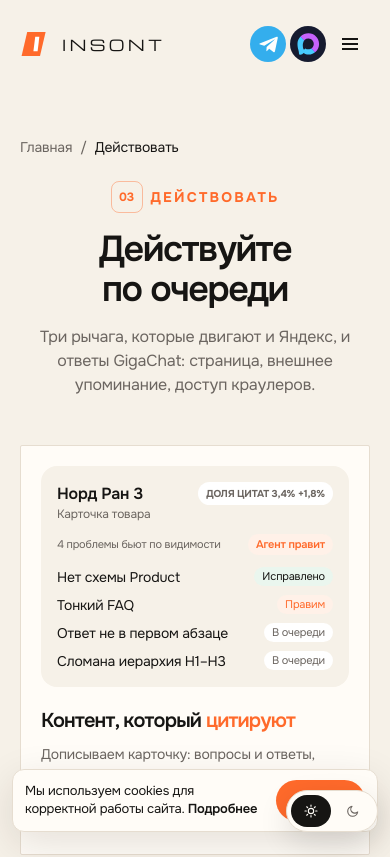
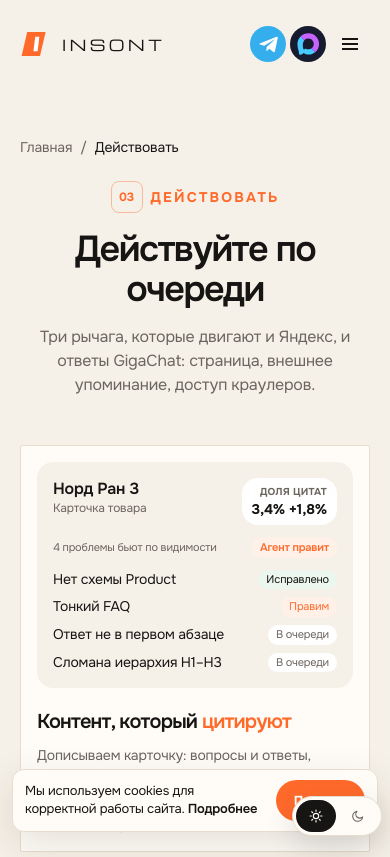
Before and after one commit to egor2001barkov-cmd/innsont, a Next.js app: page /deystvovat in a window 390 px wide. Shown: the top 857 px of the page. Built offline with nearby package versions, Linux system fonts and the light colour scheme.

Commit message:
Мобильная вёрстка карточек: текст не обрезается и не наезжает.

```diff
--- a/src/app/globals.css
+++ b/src/app/globals.css
@@ -53,6 +53,8 @@ html {
   scroll-behavior: auto;
   overflow-x: clip;
   max-width: 100%;
+  -webkit-text-size-adjust: 100%;
+  text-size-adjust: 100%;
 }
 
 body {
@@ -91,6 +93,7 @@ h3,
   letter-spacing: -0.04em;
   font-weight: 600;
   text-wrap: balance;
+  overflow-wrap: break-word;
 }
 
 .wordmark {
@@ -535,6 +538,28 @@ html[data-theme="dark"] .card {
 }
 
 @media (max-width: 640px) {
+  h1,
+  h2,
+  h3,
+  .serif {
+    text-wrap: pretty;
+  }
+
+  main {
+    padding-bottom: 5.5rem;
+  }
+
+  .ui-stage,
+  .card {
+    overflow: hidden;
+  }
+
+  .theme-dock {
+    right: max(8px, env(safe-area-inset-right));
+    bottom: max(8px, env(safe-area-inset-bottom));
+    padding: 3px;
+  }
+
   .theme-dock button span {
     display: none;
   }
@@ -602,8 +627,14 @@ html[data-theme="dark"] .theme-dock button.is-on {
   background: var(--paper);
   border: 1px solid var(--line);
   border-radius: 24px;
-  padding: 22px;
+  padding: 16px;
   box-shadow: 0 22px 50px rgba(40, 24, 8, 0.07);
+}
+
+@media (min-width: 640px) {
+  .ui-stage {
+    padding: 22px;
+  }
 }
 
 .ui-stage-good {
--- a/src/components/HeroMocks.tsx
+++ b/src/components/HeroMocks.tsx
@@ -93,22 +93,22 @@ export function PageIssuesCard() {
   return (
     <div className="rounded-[28px] border border-[#ece6dc] bg-[#faf7f2] p-5 shadow-[0_24px_60px_rgba(40,24,8,0.08)] md:p-6">
       <div className="flex items-start justify-between gap-3">
-        <div>
-          <div className="text-lg font-semibold">Норд Ран 3</div>
+        <div className="min-w-0">
+          <div className="text-lg font-semibold leading-snug">Норд Ран 3</div>
           <div className="text-xs text-muted">Карточка товара</div>
         </div>
-        <div className="rounded-xl bg-white px-3 py-2 text-right">
+        <div className="shrink-0 rounded-xl bg-white px-3 py-2 text-right">
           <div className="text-[10px] font-bold uppercase tracking-wide text-muted">
             Доля цитат
           </div>
-          <div className="text-sm font-bold">
+          <div className="text-sm font-bold whitespace-nowrap">
             3,4% <span className="text-good">+1,8%</span>
           </div>
         </div>
       </div>
-      <div className="mt-4 flex items-center justify-between text-[12px] text-muted">
-        <span>4 проблемы бьют по видимости</span>
-        <span className="rounded-full border border-orange/30 bg-white px-2.5 py-0.5 font-semibold text-orange">
+      <div className="mt-4 flex flex-wrap items-center justify-between gap-2 text-[12px] text-muted">
+        <span className="min-w-0 leading-snug">4 проблемы бьют по видимости</span>
+        <span className="shrink-0 rounded-full border border-orange/30 bg-white px-2.5 py-0.5 font-semibold whitespace-nowrap text-orange">
           Агент правит
         </span>
       </div>
@@ -116,18 +116,18 @@ export function PageIssuesCard() {
         {rows.map(([t, s, c]) => (
           <li
             key={t}
-            className="flex items-center justify-between gap-3 border-t border-[#ece6dc] pt-2.5 text-sm"
+            className="flex items-start justify-between gap-3 border-t border-[#ece6dc] pt-2.5 text-sm"
           >
-            <span className="flex items-center gap-2">
+            <span className="flex min-w-0 items-start gap-2 leading-snug">
               <span
-                className={`h-2 w-2 rounded-full ${
+                className={`mt-1.5 h-2 w-2 shrink-0 rounded-full ${
                   c === "good" ? "bg-good" : c === "orange" ? "bg-orange" : "bg-[#d9d0c3]"
                 }`}
               />
               {t}
             </span>
             <span
-              className={`rounded-full px-2.5 py-0.5 text-[11px] font-semibold ${
+              className={`shrink-0 rounded-full px-2.5 py-0.5 text-[11px] font-semibold whitespace-nowrap ${
                 c === "good"
                   ? "bg-[#eaf6ee] text-good"
                   : c === "orange"
--- a/src/components/Showcase.tsx
+++ b/src/components/Showcase.tsx
@@ -45,29 +45,31 @@ export function StepBadge({ n, label }: { n: string; label: string }) {
 
 export function ActionCenterShowcase() {
   return (
-    <div className="card p-5 shadow-[0_20px_50px_rgba(40,24,8,0.08)] md:p-6">
-      <div className="flex items-start justify-between gap-3">
-        <div>
-          <div className="text-lg font-semibold">Центр действий</div>
-          <p className="text-xs text-muted">Рекомендации после последнего прогона видимости</p>
+    <div className="card min-w-0 overflow-hidden p-4 shadow-[0_20px_50px_rgba(40,24,8,0.08)] sm:p-5 md:p-6">
+      <div className="flex flex-col gap-3 sm:flex-row sm:items-start sm:justify-between">
+        <div className="min-w-0">
+          <div className="text-lg font-semibold leading-snug">Центр действий</div>
+          <p className="mt-0.5 text-xs leading-snug text-muted">
+            Рекомендации после последнего прогона видимости
+          </p>
         </div>
-        <span className="rounded-full bg-[#eaf6ee] px-3 py-1 text-xs font-medium text-good">
+        <span className="w-fit shrink-0 rounded-full bg-[#eaf6ee] px-3 py-1 text-xs font-medium leading-snug text-good">
           ● Следующий прогон · 10:51
         </span>
       </div>
-      <div className="mt-4 grid grid-cols-2 gap-y-4 rounded-2xl bg-[#f6f1e8] px-4 py-4 sm:grid-cols-4 sm:gap-y-0">
+      <div className="mt-4 grid grid-cols-2 gap-y-4 rounded-2xl bg-[#f6f1e8] px-3 py-4 sm:grid-cols-4 sm:gap-y-0 sm:px-4">
         {[
           ["Открыто", "287"],
           ["В работе", "42"],
           ["Закрыто", "156"],
           ["Прирост видимости", "+12,4%"],
         ].map(([k, v]) => (
-          <div key={k} className="flex flex-col items-center text-center">
-            <div className="h-8 max-w-[9.5rem] text-[10px] font-semibold uppercase leading-tight tracking-[0.12em] text-muted">
+          <div key={k} className="flex min-w-0 flex-col items-center px-1 text-center">
+            <div className="min-h-8 text-[10px] font-semibold uppercase leading-tight tracking-[0.08em] text-muted">
               {k}
             </div>
             <div
-              className={`font-sans text-[32px] font-bold leading-none tracking-[-0.03em] [font-variant-numeric:tabular-nums] whitespace-nowrap ${
+              className={`mt-1 font-sans text-[26px] font-bold leading-none tracking-[-0.03em] [font-variant-numeric:tabular-nums] sm:text-[32px] ${
                 v.startsWith("+") ? "text-good" : "text-ink"
               }`}
             >
@@ -111,31 +113,34 @@ export function ActionCenterShowcase() {
             href: "/seo/tekhnicheskiy-audit",
           },
         ].map((row) => (
-          <div
-            key={row.t}
-            className="flex flex-wrap items-center gap-3 rounded-2xl bg-[#fbf7f0] px-3 py-3"
-          >
-            <span className="flex h-10 w-10 items-center justify-center rounded-xl bg-white text-[#8a5a38]">
+          <div key={row.t} className="rounded-2xl bg-[#fbf7f0] px-3 py-3">
+            <div className="flex gap-3">
+              <span className="flex h-10 w-10 shrink-0 items-center justify-center rounded-xl bg-white text-[#8a5a38]">
                 <Icon name={row.icon} className="h-5 w-5" />
               </span>
               <div className="min-w-0 flex-1">
-              <div className="text-sm font-semibold">{row.t}</div>
-              <div className="text-xs text-muted">{row.d}</div>
-            </div>
-            <span className="text-xs text-muted">{row.n} задач</span>
+                <div className="flex items-start justify-between gap-2">
+                  <div className="min-w-0 text-sm font-semibold leading-snug">{row.t}</div>
                   <span
-              className={`rounded-full px-2 py-0.5 text-[11px] font-bold ${
+                    className={`shrink-0 rounded-full px-2 py-0.5 text-[11px] font-bold ${
                       row.prio === "Высокий" ? "bg-[#eaf6ee] text-good" : "bg-[#fff4e5] text-[#c47a12]"
                     }`}
                   >
                     {row.prio}
                   </span>
+                </div>
+                <div className="mt-0.5 text-xs leading-snug text-muted">{row.d}</div>
+                <div className="mt-2.5 flex flex-wrap items-center gap-2">
+                  <span className="text-xs text-muted">{row.n} задач</span>
                   <Link
                     href={row.href}
                     className="rounded-full border border-line bg-white px-3 py-1 text-xs font-semibold hover:border-orange"
                   >
                     Исправить →
                   </Link>
+                </div>
+              </div>
+            </div>
           </div>
         ))}
       </div>
@@ -145,21 +150,26 @@ export function ActionCenterShowcase() {
 
 export function ActTrio() {
   return (
-    <div className="grid items-stretch gap-4 lg:grid-cols-3">
-      <article className="card flex h-full flex-col p-5">
-        <div className="min-h-0 flex-1 rounded-2xl bg-[#f6f1e8] p-4">
-          <div className="flex items-start justify-between gap-2">
-            <div>
-              <div className="font-semibold">Норд Ран 3</div>
+    <div className="grid min-w-0 items-stretch gap-4 lg:grid-cols-3">
+      <article className="card flex h-full min-w-0 flex-col p-4 sm:p-5">
+        <div className="min-h-0 min-w-0 flex-1 overflow-hidden rounded-2xl bg-[#f6f1e8] p-4">
+          <div className="flex items-start justify-between gap-3">
+            <div className="min-w-0">
+              <div className="font-semibold leading-snug">Норд Ран 3</div>
               <div className="text-xs text-muted">Карточка товара</div>
             </div>
-            <div className="rounded-full bg-white px-2 py-1 text-[10px] font-bold uppercase text-muted">
-              Доля цитат 3,4% <span className="text-good">+1,8%</span>
+            <div className="shrink-0 rounded-2xl bg-white px-2.5 py-1.5 text-right">
+              <div className="text-[10px] font-bold uppercase tracking-wide text-muted">
+                Доля цитат
+              </div>
+              <div className="text-sm font-bold whitespace-nowrap">
+                3,4% <span className="text-good">+1,8%</span>
               </div>
             </div>
-          <div className="mt-3 flex items-center justify-between text-[11px] text-muted">
-            <span>4 проблемы бьют по видимости</span>
-            <span className="rounded-full bg-[#fff1e8] px-2 py-0.5 font-semibold text-orange">
+          </div>
+          <div className="mt-3 flex flex-wrap items-center justify-between gap-2 text-[11px] text-muted">
+            <span className="min-w-0 leading-snug">4 проблемы бьют по видимости</span>
+            <span className="shrink-0 rounded-full bg-[#fff1e8] px-2 py-0.5 font-semibold whitespace-nowrap text-orange">
               Агент правит
             </span>
           </div>
@@ -170,10 +180,10 @@ export function ActTrio() {
               ["Ответ не в первом абзаце", "В очереди", "muted"],
               ["Сломана иерархия H1–H3", "В очереди", "muted"],
             ].map(([t, s, c]) => (
-              <li key={t} className="flex items-center justify-between gap-2">
-                <span>{t}</span>
+              <li key={t} className="flex items-start justify-between gap-3">
+                <span className="min-w-0 leading-snug">{t}</span>
                 <span
-                  className={`rounded-full px-2 py-0.5 text-[11px] ${
+                  className={`shrink-0 rounded-full px-2 py-0.5 text-[11px] whitespace-nowrap ${
                     c === "good"
                       ? "bg-[#eaf6ee] text-good"
                       : c === "orange"
@@ -197,7 +207,7 @@ export function ActTrio() {
         </p>
       </article>
 
-      <article className="card flex h-full flex-col p-5">
+      <article className="card flex h-full min-w-0 flex-col p-4 sm:p-5">
         <div className="min-h-0 flex-1 space-y-2">
           <div className="rounded-2xl bg-[#f6f1e8] px-3 py-2 text-xs text-muted">
             Wikipedia · Список беговых брендов
@@ -232,7 +242,7 @@ export function ActTrio() {
         </p>
       </article>
 
-      <article className="card flex h-full flex-col p-5">
+      <article className="card flex h-full min-w-0 flex-col p-4 sm:p-5">
         <div className="min-h-0 flex-1 rounded-2xl bg-[#111] p-4 font-mono text-[12px] leading-6 text-[#d7d0c6]">
           <div className="mb-2 flex items-center justify-between text-[11px] text-white/60">
             <span>/robots.txt</span>
```
Also changed, not shown: src/app/page.tsx (+11 -3 lines), src/components/SeoPlay.tsx (+18 -12 lines), src/components/TrackMocks.tsx (+8 -8 lines). Lines whose indentation alone changed are shown as unchanged.
